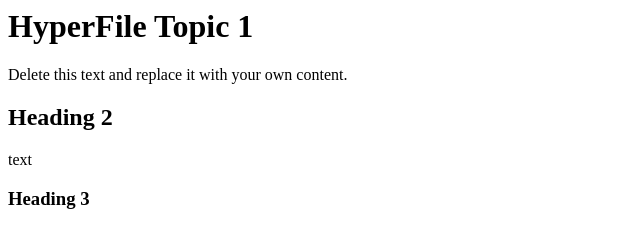
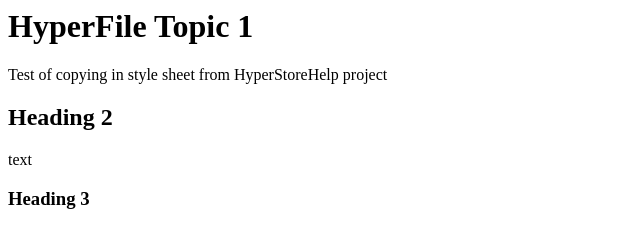
Before and after one commit to dschleicher/hyperfiletest, a plain HTML site: page Content/TestTopics/HyperFileTopic1.htm in a window 1280 px wide. Shown: the top 226 px of the page, 0-640 px from the left. Drawn offline with Linux system fonts and the light colour scheme.

Commit message:
Edit to initial test topic

```diff
--- a/Content/TestTopics/HyperFileTopic1.htm
+++ b/Content/TestTopics/HyperFileTopic1.htm
@@ -4,7 +4,7 @@
     </head>
     <body>
         <h1>HyperFile Topic 1</h1>
-        <p>Delete this text and replace it with your own content.</p>
+        <p>Test of copying in style sheet from HyperStoreHelp project</p>
         <h2>Heading 2</h2>
         <p>text</p>
         <h3>Heading 3</h3>
```
